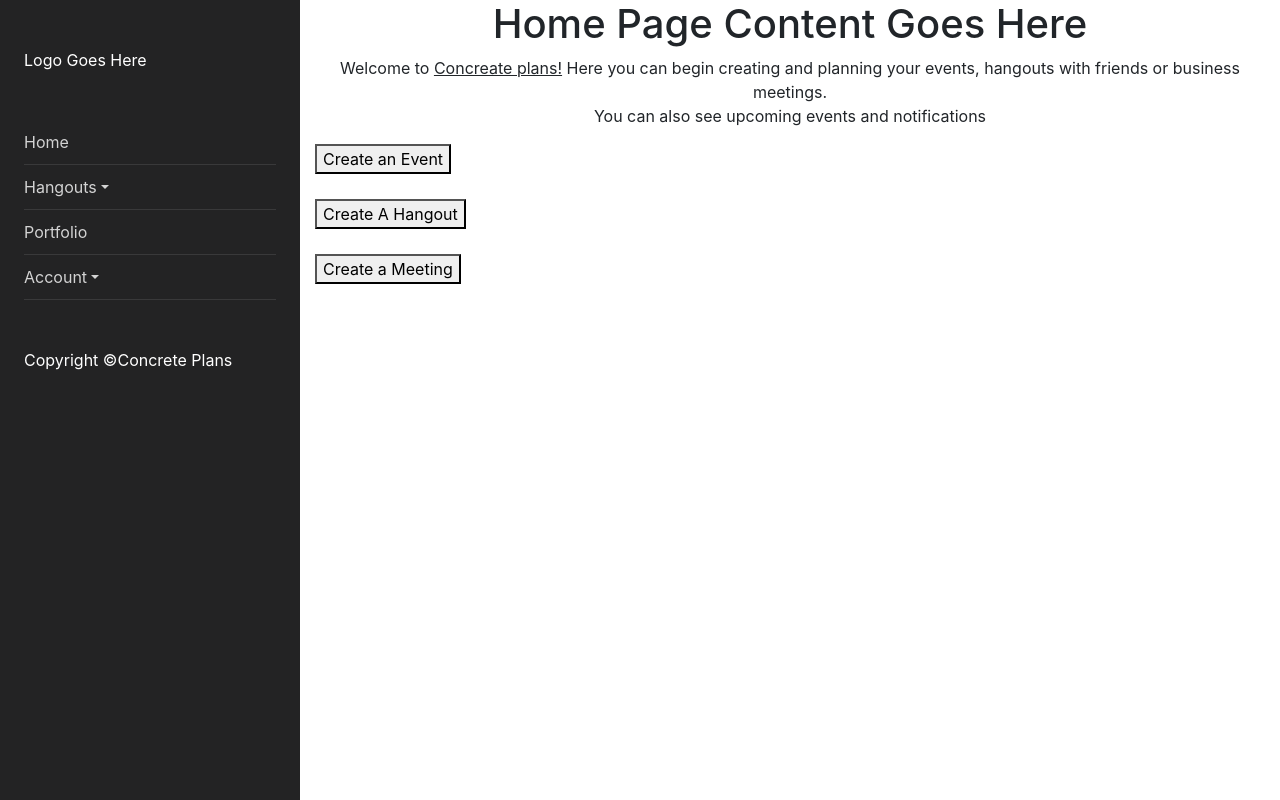
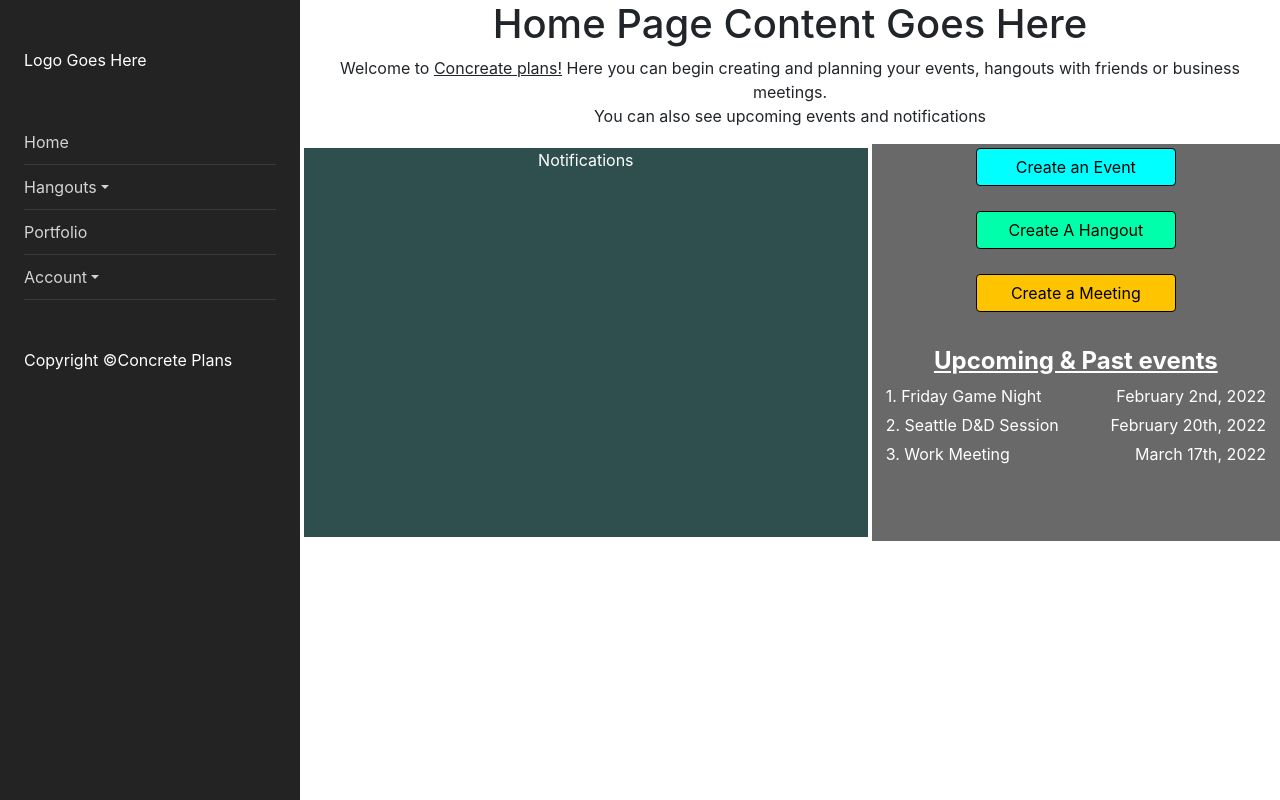
Before and after one commit to brandondunc94/concrete-plans-frontend, an Angular app: page /home in a window 1280 px wide. Built offline with nearby package versions, Linux system fonts and the light colour scheme.

Commit message:
Updated Home Page

```diff
--- a/src/app/home/home.component.css
+++ b/src/app/home/home.component.css
@@ -3,6 +3,38 @@
     border: 1px solid black;
     Height: 50px;
 }
-.custom-button{
+.custom-button-1{
     margin-bottom: 25px;
+    background-color: aqua;
+    border: 1px solid black;
+    width: 200px;
 }
+.custom-button-2{
+    margin-bottom: 25px;
+    background-color: rgb(0, 255, 170);
+    border: 1px solid black;
+    width: 200px;
+}
+.custom-button-3{
+    margin-bottom: 25px;
+    background-color: rgb(255, 196, 0);
+    border: 1px solid black;
+    width: 200px;
+}
+.Hangout-Box{
+    height: 200px;
+    width: 100%;
+    padding: 10px;
+}
+.Notification-Box{
+    height: 100%;
+    background-color: darkslategrey;
+    width: 100%;
+
+}
+.events{
+    margin-bottom: 5px;
+}
+.right-col{
+    background-color: dimgray ;
+}
--- a/src/app/home/home.component.html
+++ b/src/app/home/home.component.html
@@ -2,15 +2,24 @@
     <h1 style="text-align:center">Home Page Content Goes Here</h1>
     <p style="text-align:center">Welcome to <u>Concreate plans!</u> Here you can begin creating and planning your events, hangouts with friends or business meetings. <br> You can also see upcoming events and notifications</p>
     <div class="row">
-        <div class="col">
+        <div class="col-7 p-1">
+          <div class="Notification-Box text-white text-center">Notifications</div>
+        </div>
+        <div class="col-5 right-col text-center p-1">
           <div>
-                <button class="custom-button">Create an Event</button>
+              <button class="btn custom-button-1">Create an Event</button>
           </div>
           <div>
-                <button class="custom-button">Create A Hangout</button>
+              <button class="btn custom-button-2">Create A Hangout</button>
           </div>
           <div>
-                <button class="custom-button">Create a Meeting</button>
+              <button class="btn custom-button-3">Create a Meeting</button>
+          </div>
+          <div class="Hangout-Box">
+              <h4 class=text-white><strong><u>Upcoming & Past events</u></strong></h4>
+              <div class="d-flex justify-content-between events text-white"><div>1. Friday Game Night</div><div>February 2nd, 2022</div></div>
+              <div class="d-flex justify-content-between events text-white"><div>2. Seattle D&D Session</div><div>February 20th, 2022</div></div>
+              <div class="d-flex justify-content-between events text-white"><div>3. Work Meeting</div><div>March 17th, 2022</div></div>
           </div>
         </div>
       </div>
```
Lines whose indentation alone changed are shown as unchanged.
